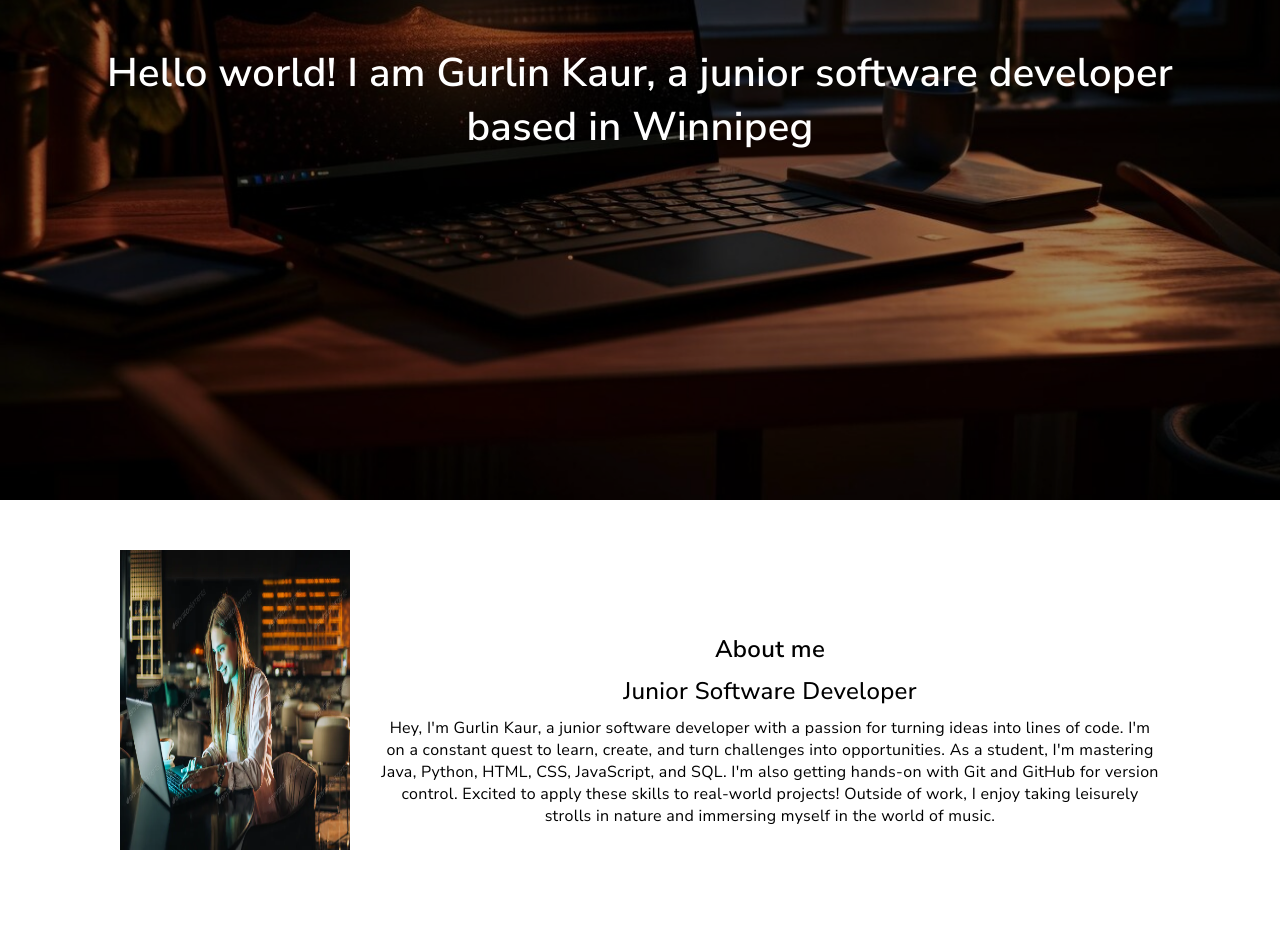
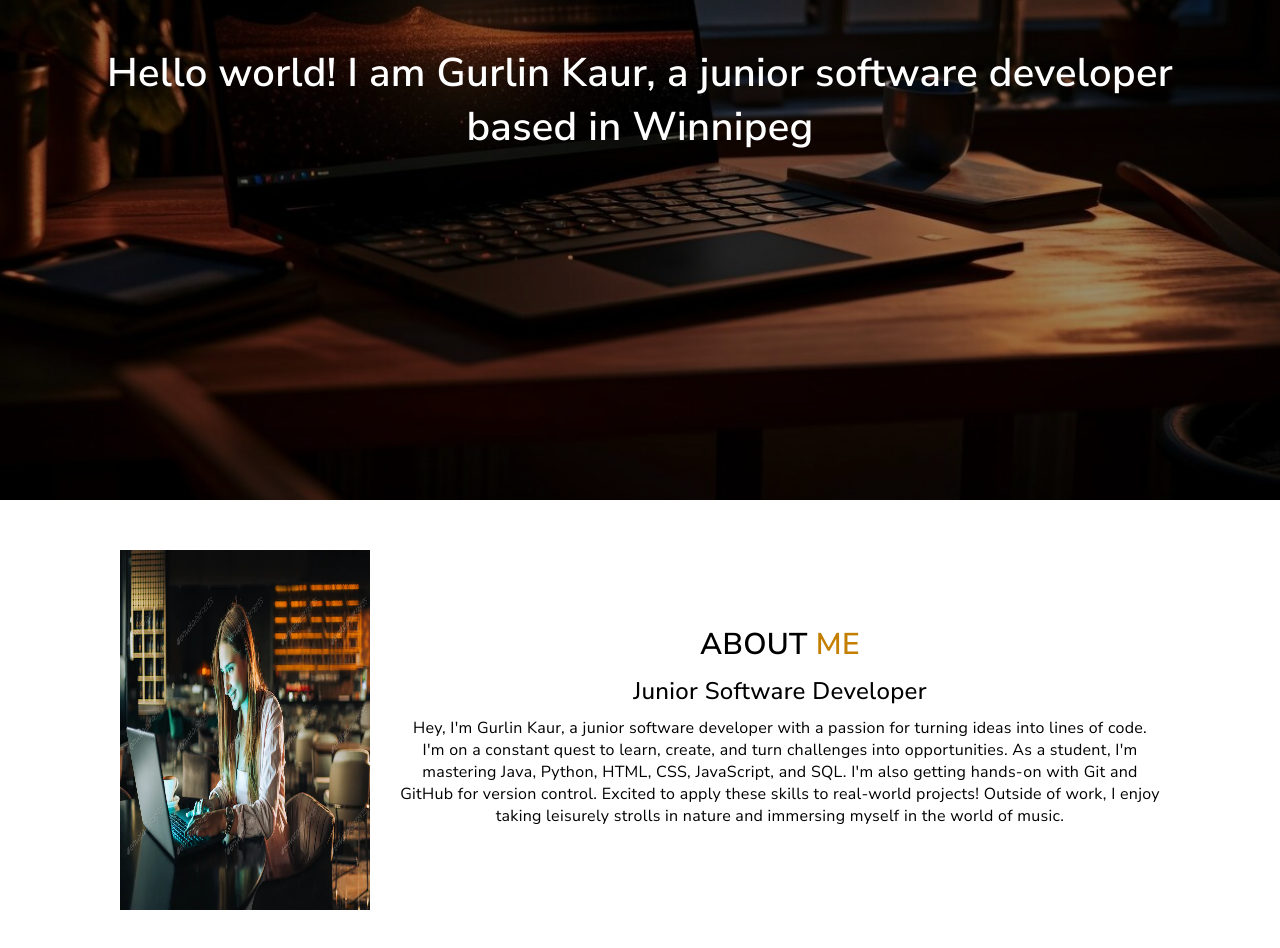
Before and after one commit to Gurlinkaur23/portfolio, a plain HTML site: page index.html in a window 1280 px wide. Shown: the part 300-1248 px from the top of the page. Drawn offline with Linux system fonts and the light colour scheme.

Commit message:
add styles to about me

```diff
--- a/assets/style/index.css
+++ b/assets/style/index.css
@@ -162,8 +162,8 @@ body {
 
 /* ---- ABOUT ---- */
 #about img {
-    height: 300px;
-    width: 230px;
+    height: 360px;
+    width: 250px;
 }
 
 #about .about {
@@ -181,9 +181,18 @@ body {
 #about .col-right h1{
     font-weight: 600;
     margin-bottom: 10px;
+    font-size: 30px;
+    text-transform: uppercase;
+}
+
+#about .col-right span {
+    color:#c47f00;
 }
 
 #about .col-right h2{
     font-weight: 500;
     margin-bottom: 10px;
 }
+#about .col-right p{
+    margin-bottom: 10px;
+}
--- a/index.html
+++ b/index.html
@@ -31,8 +31,8 @@
                     <nav>
                         <ul>
                             <li><a href="#">Home</a></li>
-                            <li><a href="#">About</a></li>
-                            <li><a href="#">Contact</a></li>
+                            <li><a href="#about">About</a></li>
+                            <li><a href="#contact">Contact</a></li>
                         </ul>
                     </nav>
                 </div>
```
